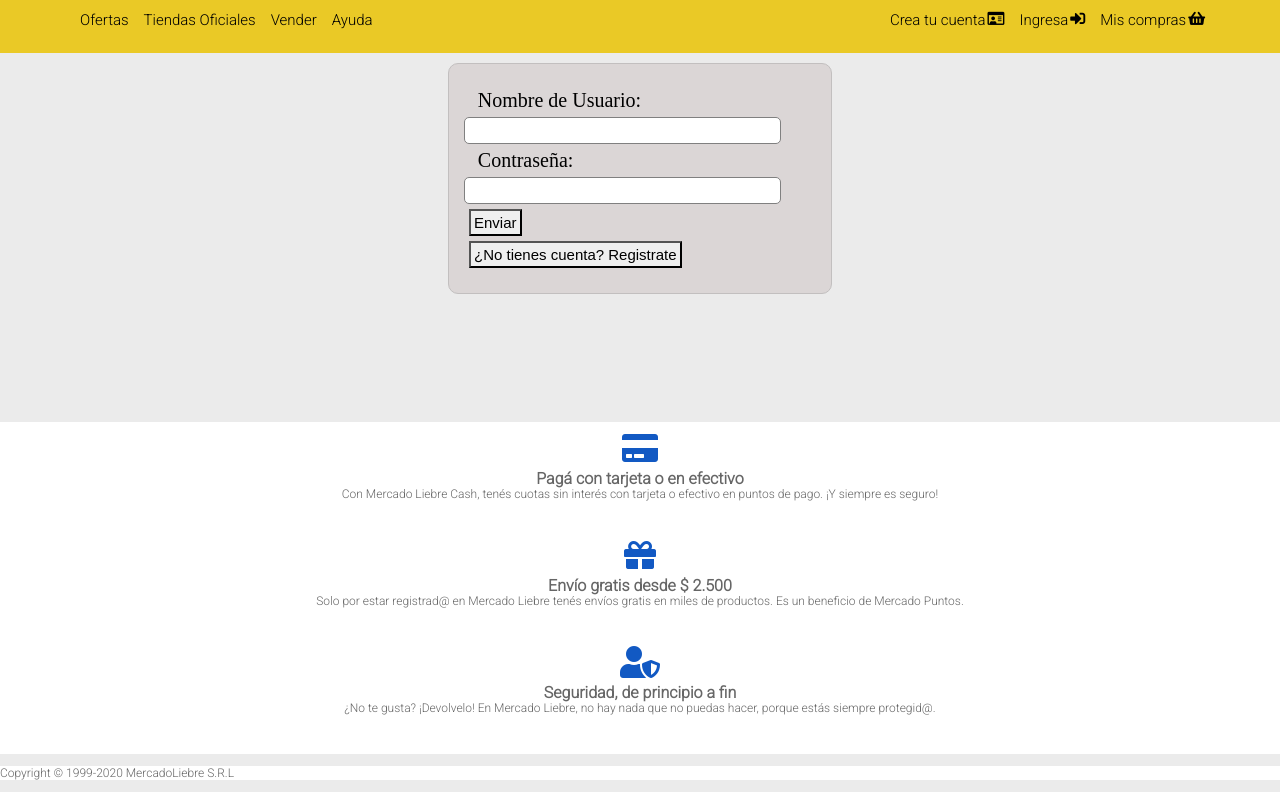
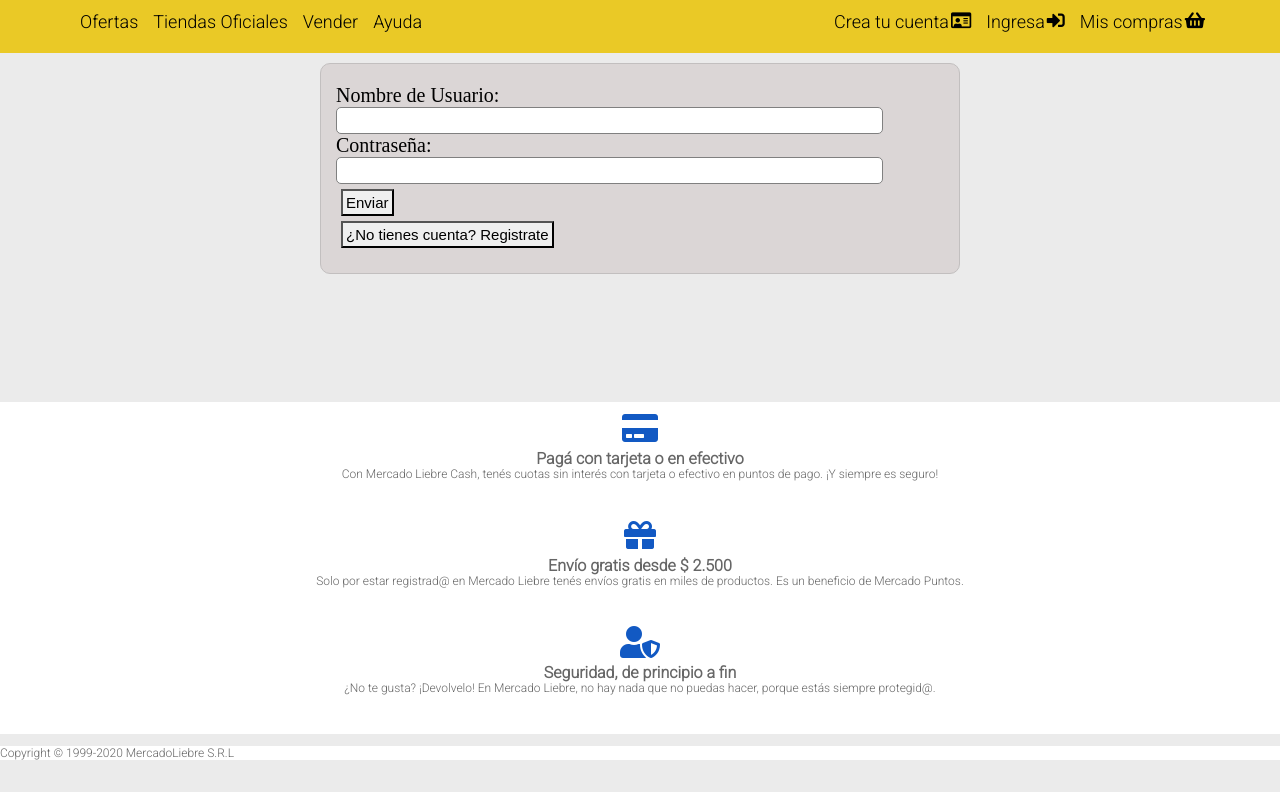
Before and after one commit to NickoNO242/MercadoLiebre, a website: page views/login.html in a window 1280 px wide. Shown: the part 97-889 px from the top of the page. Drawn offline with Linux system fonts and the light colour scheme; files whose address does not match are found by name.

Commit message:
corrigiendo formularios

```diff
--- a/public/css/styles.css
+++ b/public/css/styles.css
@@ -235,7 +235,7 @@
 
 .register-form{
     font-family: 'Times New Roman', Times, serif;
-    width: 50% ;
+    width: 80% ;
     padding: 20px 15px;
     font-size: 20px;
     margin: auto;
@@ -246,19 +246,20 @@
 }
 .login-form{
     font-family: 'Times New Roman', Times, serif;
-    width: 30% ;
+    width: 70%;
     padding: 20px 15px;
     font-size: 20px;
-    margin: auto;
     background-color: rgb(219, 214, 214);
     border: rgb(194, 191, 191) 1px solid;
     border-radius: 10px;
     margin-top: 10px;
+    margin: auto;
 }
+lll
 .control-label{
-    display: block;
+    display: flex;
     padding: 5px;
-    width: 95%;
+    width: 90%;
     margin: auto;
 }
 #footer-login{
@@ -311,7 +312,7 @@
         .centro{
             width: 25%;
             display: flex;
-            font-size: 10px;
+            font-size: 15px;
             flex-direction: row;
             align-items: center;
             flex-wrap: wrap;
@@ -340,13 +341,13 @@
             display: flex;
             justify-content: space-around;
             font-size: 9px;
-
         }
         .nada-izq{
             display: flex;
         }
         .nada-der a, .nada-izq a{
             transition: all 200ms;
+            font-size: 12px;
         }
         .nada-der a:hover{
             border-style: outset;
@@ -389,6 +390,21 @@
     }
         .main{
             width: 46%;
+    }
+
+    .control-label{
+        display: block;
+    }
+    .login-form{
+        font-family: 'Times New Roman', Times, serif;
+        width: 50% ;
+        padding: 20px 15px;
+        font-size: 20px;
+        margin: auto;
+        background-color: rgb(219, 214, 214);
+        border: rgb(194, 191, 191) 1px solid;
+        border-radius: 10px;
+        margin-top: 10px;
     }
     .precios{
         width: 40%;
@@ -439,6 +455,9 @@
     .nada-der{
         display: flex;
         justify-content: right;
+    }
+    .nada-der a, .nada-izq a{
+        font-size: 18px;
     }
     .burger-menu{
         display: none;
@@ -492,6 +511,7 @@
     display: flex;
     flex-direction: column;
     margin: 50px;
+    margin-bottom: 20px;
 }
 .footer-square p{
     font-size: 15px;
```
